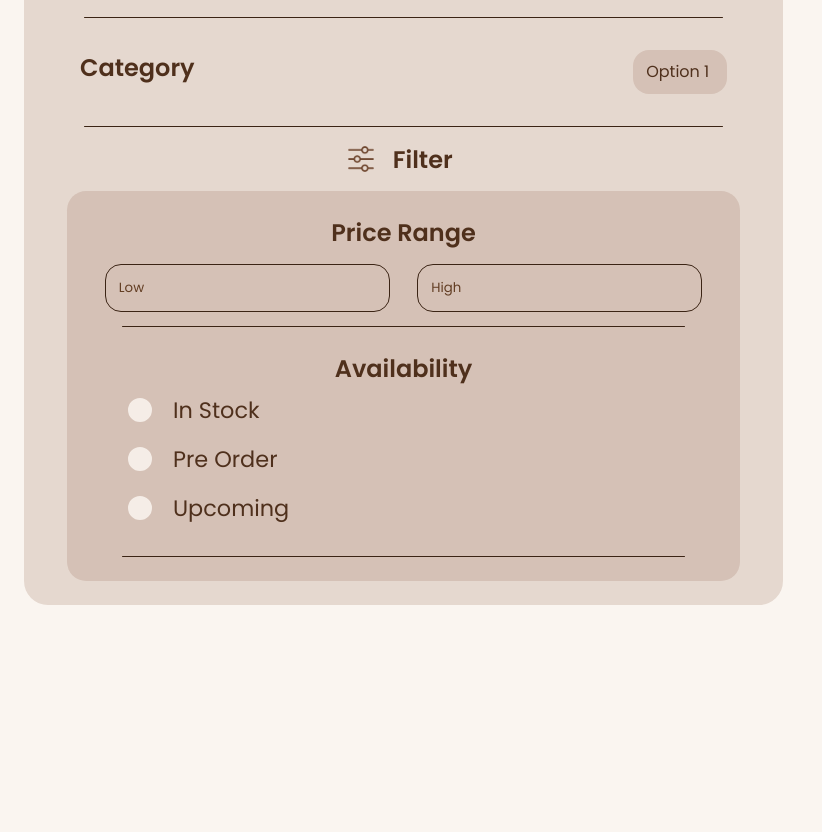
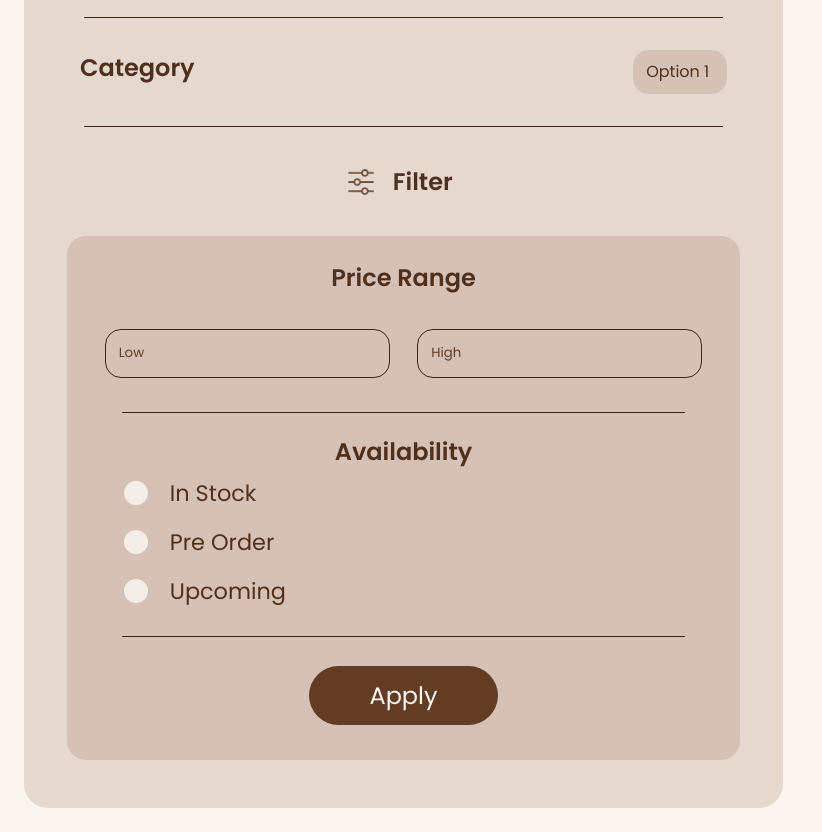
Before and after one commit to ImrulAnwar/Pet-Supplies-Frontend, a React (Vite) app: page /shop in a window 1280 px wide. Shown: the part 400-1232 px from the top of the page, without its empty margins (0-822 px from the left). Before the commit the page ends 1029 px from the top, so only its background shows below. Built offline with nearby package versions, Linux system fonts and the light colour scheme.

Commit message:
left section is done

```diff
--- a/src/layouts/CustomButton/CustomButton.jsx
+++ b/src/layouts/CustomButton/CustomButton.jsx
@@ -1,9 +1,17 @@
-import './CustomButton.css'
-import React from 'react'
+import './CustomButton.css';
+import React from 'react';
 
-const CustomButton = ({text}) => {
+const CustomButton = ({ text, onClick }) => {
+  const handleClick = () => {
+    if (onClick) {
+      onClick();
+    }
+  };
+
   return (
-    <button className="button">{text}</button>
+    <button className="button" onClick={handleClick}>
+      {text}
+    </button>
   );
 };
 
--- a/src/pages/shop/components/FilterSection/FilterSection.css
+++ b/src/pages/shop/components/FilterSection/FilterSection.css
@@ -11,7 +11,8 @@
 .availability,
 .availability h2,
 .check-boxes,
-.check-boxes label {
+.check-boxes label,
+.button-container {
   background: none;
 }
 
@@ -21,11 +22,13 @@
   justify-content: center;
   position: relative;
   left: -0.8em;
+  margin: 1.4em;
 }
 
 .high-low {
   display: flex;
   justify-content: space-around;
+  margin: 1.3em 0em;
 }
 
 .price-range,
@@ -37,7 +40,7 @@
 }
 
 .availability {
-  margin: 1.5em;
+  margin: 1.3em;
 }
 
 .filter-heading img {
@@ -125,3 +128,11 @@
 .check-boxes label input:checked::after {
   display: block;
 }
+
+.button-container {
+  display: flex;
+  align-items: center;
+  justify-content: center;
+  padding-top: 1.8em;
+  margin-bottom: 0.7em;
+}
--- a/src/pages/shop/components/FilterSection/FilterSection.jsx
+++ b/src/pages/shop/components/FilterSection/FilterSection.jsx
@@ -1,7 +1,8 @@
 import React from 'react'
 import './FilterSection.css'
 import filterIcon from '../../../../assets/icons/filter.png'
-import Line from '../../../../layouts/Line/Line';
+import Line from '../../../../layouts/Line/Line'
+import CustomButton from '../../../../layouts/CustomButton/CustomButton'
 
 function FilterSection() {
   return (
@@ -38,6 +39,10 @@ function FilterSection() {
               </div>
             </div>
             <Line/>
+            <div className="button-container">
+              <CustomButton text = 'Apply'/>
+            </div>
+
         </div>
     </div>
   );
--- a/src/pages/shop/components/SortAndFilterSection/SortAndFilter.css
+++ b/src/pages/shop/components/SortAndFilterSection/SortAndFilter.css
@@ -11,4 +11,5 @@
   height: auto;
   padding: 1.5em;
   border-radius: 1.5em;
+  padding-bottom: 3em;
 }
```
